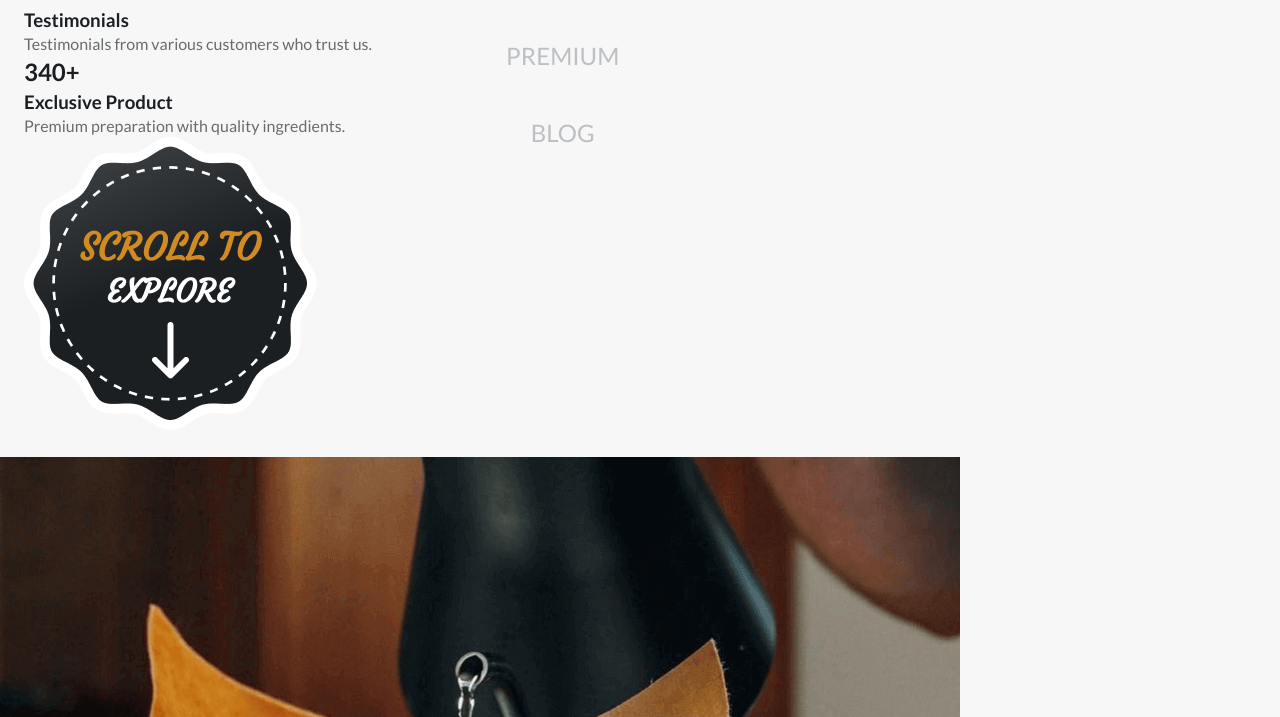
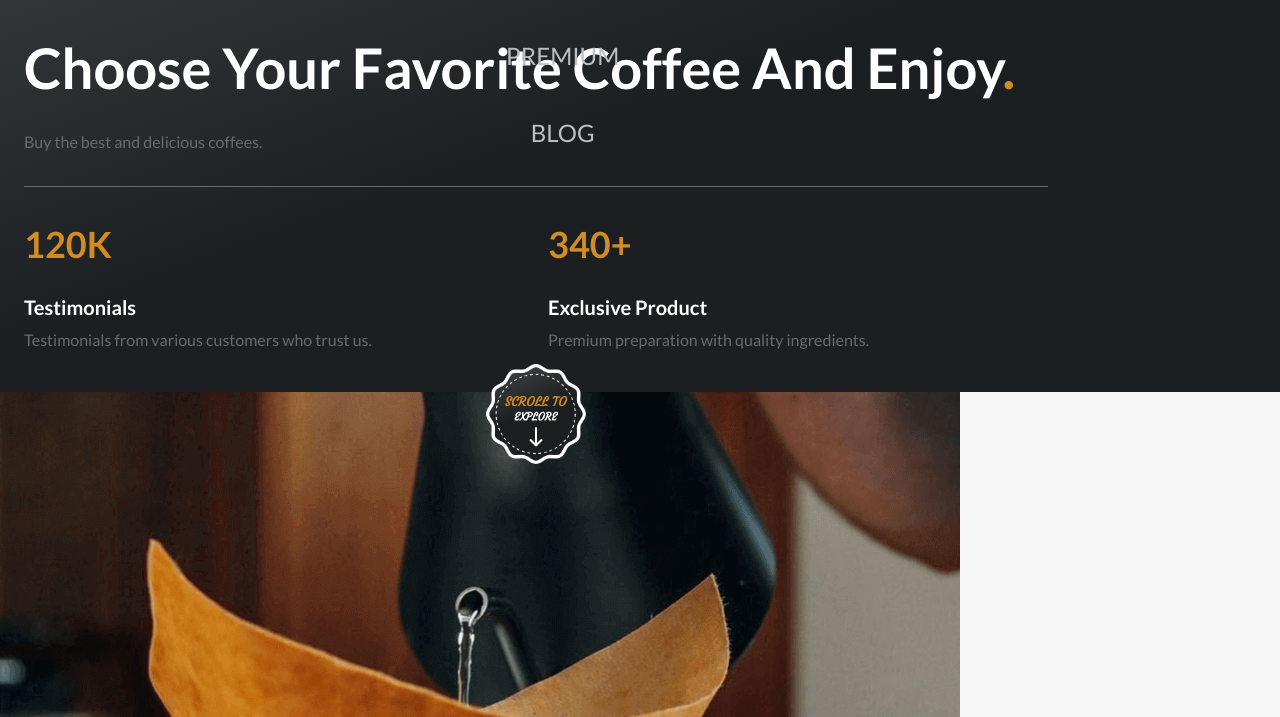
Before and after one commit to GabrielChagas1/responsive-coffee-website, a plain HTML site: page index.html in a window 1280 px wide. Shown: the part 83-800 px from the top of the page. Drawn offline with nearby package versions, Linux system fonts and the light colour scheme.

Commit message:
chore: creating home styles.

```diff
--- a/assets/css/styles.css
+++ b/assets/css/styles.css
@@ -228,7 +228,68 @@ button {
 
 
 /*=============== HOME ===============*/
+.home{
+  gap: 0;
+}
 
+.home__container{
+  padding: 7rem 0 2.5rem;
+  background: linear-gradient(
+    160deg,
+    hsla(206, 5%, 24%, 1) -4%,
+    hsla(206, 12%, 12%, 1) 46%);
+}
+
+.home__content{
+  position: relative;
+}
+
+.home__title,
+.home__data-title{
+  color: #fff;
+}
+
+.home__title{
+  font-size: var(--biggest-font-size);
+  margin-bottom: 1.5rem;
+}
+
+.home__title span{
+  color: var(--first-color);
+}
+
+.home__description{
+  margin-bottom: 2rem;
+}
+
+.home__data{
+  border-top: 1px solid var(--text-color);
+  padding-top: 2rem;
+  display: grid;
+  grid-template-columns: repeat(2, 1fr);
+  column-gap: 1.5rem;
+}
+
+.home__data-number{
+  color: var(--first-color);
+  font-size: var(--h1-font-size);
+  margin-bottom: 1.5rem;
+}
+
+.home__data-title{
+  font-size: var(--h3-font-size);
+  margin-bottom: .5rem;
+}
+
+.home__scroll{
+  position: absolute;
+  width: 100px;
+  bottom: -7rem;
+  left: 0;
+  right: 0;
+  margin: 0 auto;
+  animation: scroll 3s infinite;
+}
 
 /* Scroll image animate */
 
```
